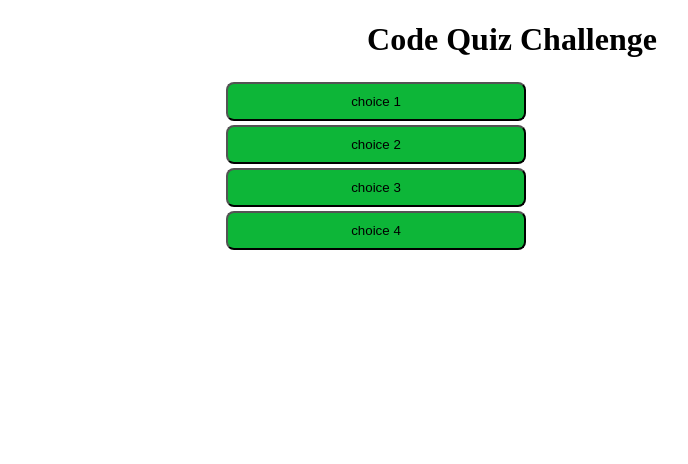
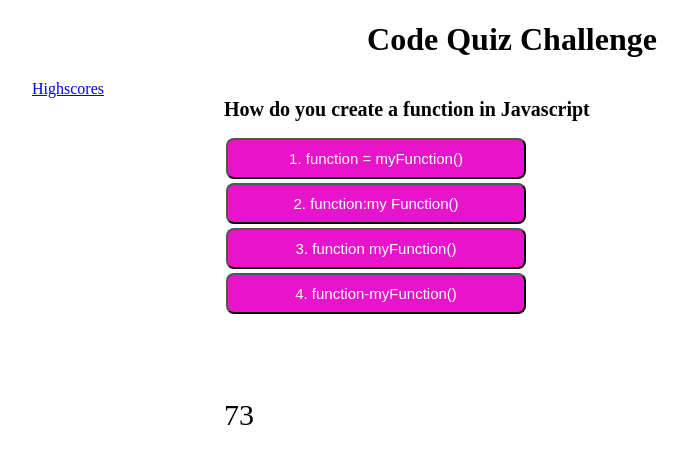
Before and after one commit to MussinaKama/Code-Quiz, a plain HTML site: page index.html in a window 1280 px wide. Both pictures are taken after a click on the button "Start Quiz". Shown: the whole page, without its empty margins (128-816 px from the left). Drawn offline with Linux system fonts and the light colour scheme.

Commit message:
added function to stop when user finish answer questions

```diff
--- a/index.html
+++ b/index.html
@@ -12,23 +12,37 @@
 
 <body>
     <h1>Code Quiz Challenge</h1>
+    <nav>
+        <a href="score.html" id="highScore">Highscores</a>
+    </nav>
     <div class="container">
         <div id="question-container" class="hide">
             <div id="question"></div>
             <div id="answer-buttons" class="buttons">
-                <button class="btn">choice 1</button>
-                <button class="btn">choice 2</button>
-                <button class="btn">choice 3</button>
-                <button class="btn">choice 4</button>
+                <button class="btn" id="btn1"></button>
+                <button class="btn" id="btn2"></button>
+                <button class="btn" id="btn3"></button>
+                <button class="btn" id="btn4"></button>
+                <p id="userAnswer"></p>
             </div>
         </div>
         <div>
             <button id="start-btn">Start Quiz</button>
         </div>
+        <div id="timer"></div>
+
+        <div id="finished">
+                <h2>All done!</h2>
+                <p>Your final score is <span id="final-score"></span>.</p>
+                <p>
+                  Enter initials: <input type="text" id="initials" />
+                  <button id="submit">Submit</button>
+                </p>
+        </div>
     </div>
 
 
-    <script src="questions.js"></script>
+    <script type="text/javascript" src="questions.js"></script>
 </body>
 
 </html>
--- a/questions.js
+++ b/questions.js
@@ -3,47 +3,114 @@ var questionContainerElement = document.getElementById("question-container");
 var startBtn = document.getElementById("start-btn");
 var questionElement = document.getElementById("question");
 var answerElement = document.getElementById("answer-buttons");
-var currentQuestionIndex;
-var randomQuestion;
+var displayedQuestion = document.getElementById("question");
+var currentQuestion = 0;
 var isAnswered = false;
+var count = 75;
+var score = 0;
+var counter = 0;
+var finishedTime = 0;
 
 
 var questions = [
   {
     question: "How do  you create a function in Javascript",
-    choices: ["function = myFunction()", "function:my Function()", "function myFunction()", "function-myFunction()"],
-    answer: "function myFunction()"
+    choices: ["1. function = myFunction()", "2. function:my Function()", "3. function myFunction()", "4. function-myFunction()"],
+    answer: "3. function myFunction()"
   },
   {
     question: "How does a FOR loop start ?",
-      choices: ["for(i <=7; i++)", "for(i = 0; i <=7; i++)", "for(i = 0; i <= 5)", "for i = 1 to 7"],
-      answer: "for(i = 0; i <=7; i++)"
+      choices: ["1. for(i <=7; i++)", "2. for (i = 0; i <=7; i++)", "3. for(i = 0; i <= 5)", "4. for i = 1 to 7"],
+      answer: "2. for (i = 0; i <=7; i++)"
     },
     { question: "Which event occurs when the user clicks on an HTML element ?",
-      choices: ["onclick", "onmouseclick", "onmouseover", "onchange"],
-      answer: "onclick"
+      choices: ["1. onclick", "2. onmouseclick", "3. onmouseover", "4. onchange"],
+      answer: "1. onclick"
     },
     { question: "How do you declare a Javascript variable ?",
-    choices: ["variable carName", "v carName", "var carName", "var CarName"],
-    answer: "var carName"
+    choices: ["1. variable carName", "2. v carName", "3. var carName", "4. var CarName"],
+    answer: "3. var carName"
   },
   { question: "How do you write 'Hello World' in an alert box ?",
-  choices: ["msgBox('Hello World)", "alertBox('Hello World')", "alert('Hello World')", "msg('Hello World')"],
-  answer: "alert('Hello World')"
+  choices: ["1. msgBox('Hello World)", "2. alertBox('Hello World')", "3. alert('Hello World')", "4. msg('Hello World')"],
+  answer: "3. alert('Hello World')"
 },
 ];
 
+
 startBtn.addEventListener("click", startQuiz);
+document.getElementById('finished').style.display = "none";
 
 function startQuiz () {
   startBtn.style.visibility = "hidden";
   questionContainerElement.removeAttribute("class", "hide");
+  displayAnswers();
+  setTime();
 }
 
-function showQuestion (questions, questionElement) {
-  var output = [];
-  var answers;
-  for (var i = 0; i < questions.length; i++) {
-    randomQuestion = questions[i].question;
-   }
+function setTime () {
+var timer = setInterval(function() {
+   count--;
+   document.getElementById("timer").textContent = count;
+   if (count === 0) {
+   clearInterval(timer)
+   document.getElementById("timer").textContent = "Time is out!";
+   questionContainerElement.setAttribute("class", "hide");
+ }
+}, 1000);
 }
+
+function shuffledQuestions () {
+  if (currentQuestion === questions.length){
+
+  }
+  if (isAnswered) {
+    currentQuestion++;
+    isAnswered = false;
+  }
+  displayAnswers();
+}
+
+answerElement.addEventListener("click", function() {
+    isAnswered = true;
+    counter++
+    if (event.target.innerText === questions[currentQuestion].answer) {
+      document.getElementById("userAnswer").textContent = "Correct!";
+      score +=5;
+      checkGameOver();
+
+    } else {
+      document.getElementById("userAnswer").textContent = "Wrong!";
+      count-=15;
+      checkGameOver();
+    }
+    shuffledQuestions();
+    checkGameOver();
+
+
+});
+
+function displayAnswers () {
+  displayedQuestion.textContent = questions[currentQuestion].question;
+  for (var i = 0; i < questions[currentQuestion].choices.length; i++) {
+    document.getElementById("btn" + (i + 1)).textContent = questions[currentQuestion].choices[i];
+
+  }
+
+};
+
+function checkGameOver(){
+  if (counter >= 5){
+    questionContainerElement.style.display = "none";
+    document.getElementById("timer").style.display = "none";
+    document.getElementById('finished').style.display = "block";
+    document.getElementById("submit").addEventListener("click", function() {
+      var initials = document.getElementById("initials").value
+      localStorage.setItem(initials, finishedTime);
+      document.getElementById("final-score").textContent = finishedTime;
+      document.getElementById("show-score").innerText = localStorage.getItem(initials);
+    })
+
+    finishedTime = count;
+  }
+}
--- a/style.css
+++ b/style.css
@@ -5,6 +5,7 @@
 body {
     width: 960px;
     margin: auto;
+
 }
 
 h1 {
@@ -13,19 +14,22 @@ h1 {
 .container {
     margin: auto;
     width: 60%;
+}
 
-}
 
 .buttons {
     display: grid;
+    margin-top: 15px;
 }
 
 .btn {
-    background: rgb(13, 182, 56);
+    background: rgb(231, 20, 203);
     padding: 10px;
     width: 300px;
     margin: 2px;
     border-radius: 8px;
+    color: white;
+    font-size: 15px;
 
 }
 
@@ -41,3 +45,17 @@ h1 {
     color: white;
     border-radius: 8px;
 }
+
+#timer {
+    font-size: 30px;
+
+}
+
+#userAnswer {
+    color: lightslategrey;
+}
+
+#question {
+    font-weight: bold;
+    font-size: 20px;
+}
```
Also changed, not shown: score.html (+2 -0 lines), images/background.jpg (added).
